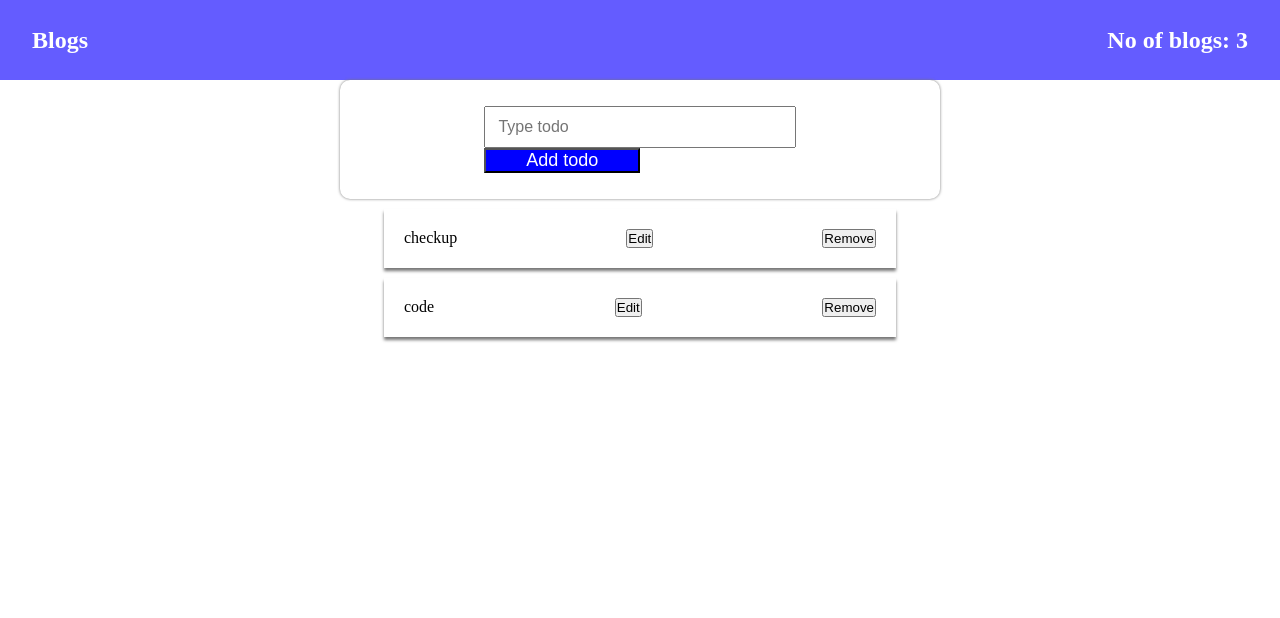
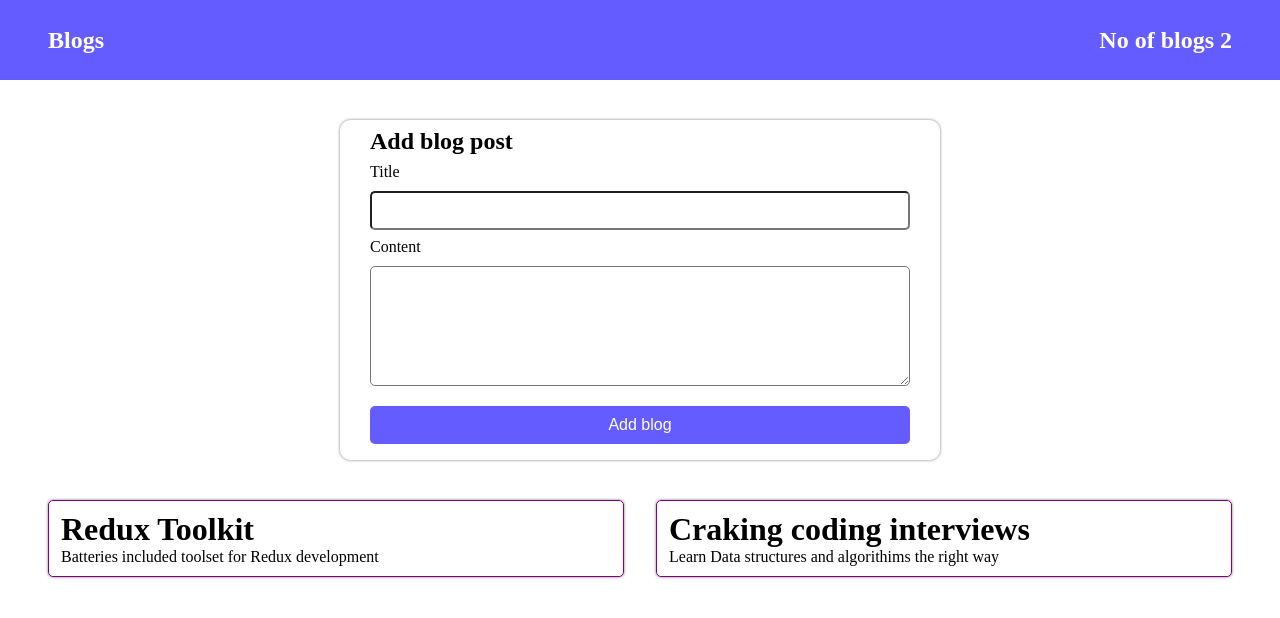
Before and after one commit to MainaMary/Blog-posts, a React (Vite) app: page / in a window 1280 px wide. Shown: the top 618 px of the page. Built offline with nearby package versions, Linux system fonts and the light colour scheme.

Commit message:
create blog posts

```diff
--- a/src/App.tsx
+++ b/src/App.tsx
@@ -1,12 +1,13 @@
 import React from "react";
 import AddTodo from "./components/AddTodo";
 import Navbar from "./components/Navbar";
-
+import BlogsForm from "./components/BlogsForm";
 function App() {
   return (
     <>
       <Navbar />
-      <AddTodo />
+      <BlogsForm />
+      {/* <AddTodo /> */}
     </>
   );
 }
--- /dev/null
+++ b/src/components/BlogsForm.tsx
@@ -0,0 +1,117 @@
+import styled from "styled-components";
+import React, { useState } from "react";
+import { useSelector, useDispatch } from "react-redux";
+import { postBlogs } from "../features/postSlice";
+import { RootState } from "../store";
+import { nanoid } from "@reduxjs/toolkit";
+import BlogsList from "./BlogsList";
+const BlogsForm = () => {
+  const dispatch = useDispatch();
+  const blogsArr = useSelector((state: RootState) => state.PostBlog);
+  console.log(blogsArr, "blogs");
+  const [title, setTitle] = useState("");
+  const [content, setContent] = useState("");
+  const handleTitle = (e: any) => {
+    setTitle(e.target.value);
+  };
+  const handleContent = (e: any) => {
+    setContent(e.target.value);
+  };
+  const checkValue = Boolean(title) && Boolean(content);
+  const handleSubmit = (e: any) => {
+    e.preventDefault();
+    if (!checkValue) return;
+    dispatch(
+      postBlogs({
+        title: title,
+        content: content,
+        id: nanoid(),
+      })
+    );
+    setContent("");
+    setTitle("");
+  };
+  return (
+    <Main>
+      <Wrapper>
+        <Form onSubmit={handleSubmit}>
+          <Box>
+            <Title>Add blog post</Title>
+          </Box>
+          <Box>
+            <Label>Title</Label>
+            <CustomInput type="text" name="title" onChange={handleTitle} />
+          </Box>
+          <Box>
+            <Label>Content</Label>
+            <CustomTextArea name="content" onChange={handleContent} />
+          </Box>
+          <Box>
+            <Button disabled={!checkValue}>Add blog</Button>
+          </Box>
+        </Form>
+      </Wrapper>
+      <Grid>
+        {blogsArr.map((blog: any, index: number) => {
+          return (
+            <BlogsList key={index} title={blog.title} content={blog.content} />
+          );
+        })}
+      </Grid>
+    </Main>
+  );
+};
+
+export default BlogsForm;
+const Main = styled.div`
+  padding: 0 48px;
+`;
+const Grid = styled.div`
+  display: grid;
+  grid-template-columns: repeat(auto-fit, minmax(20rem, 1fr));
+  grid-gap: 2rem;
+`;
+const Wrapper = styled.div`
+  display: flex;
+  justify-content: center;
+  min-height: auto;
+  width: 100%;
+  max-width: 600px;
+  margin: 40px auto;
+  box-shadow: 0 0 3px #777;
+  border-radius: 10px;
+`;
+const CustomTextArea = styled.textarea`
+  width: 100%;
+  padding: 10px;
+  border-radius: 5px;
+  height: 15vh;
+`;
+const Label = styled.label`
+  display: block;
+  margin-bottom: 10px;
+`;
+const CustomInput = styled.input`
+  width: 100%;
+  padding: 10px;
+  border-radius: 5px;
+`;
+const Title = styled.h2``;
+const Form = styled.form`
+  width: 100%;
+  padding: 0 30px;
+`;
+const Box = styled.div`
+  margin: 8px 0;
+`;
+const Button = styled.button`
+  background-color: var(--clr-primary);
+  color: #fff;
+  padding: 10px 20px;
+  width: 100%;
+  margin: 8px 0;
+  outline: none;
+  font-size: 16px;
+  border: none;
+  border-radius: 5px;
+`;
--- /dev/null
+++ b/src/components/BlogsList.tsx
@@ -0,0 +1,26 @@
+import React from "react";
+
+interface IProps {
+  title: string;
+  content: string;
+  id?: string;
+}
+const BlogsList = (props: IProps) => {
+  const { title, content } = props;
+  return (
+    <div
+      style={{
+        border: "1px solid purple",
+        width: "100%",
+        boxShadow: "0 0 3px #777",
+        padding: "10px 12px",
+        borderRadius: "5px",
+      }}
+    >
+      <h1>{title}</h1>
+      <p>{content}</p>
+    </div>
+  );
+};
+
+export default BlogsList;
--- a/src/components/Navbar.tsx
+++ b/src/components/Navbar.tsx
@@ -1,7 +1,10 @@
 import React from "react";
 import styled from "styled-components";
+import { useSelector } from "react-redux";
+import { RootState } from "../store";
 
 const Navbar = () => {
+  const blogsArr = useSelector((state: RootState) => state.PostBlog);
   return (
     <Nav>
       <div>
@@ -9,7 +12,7 @@ const Navbar = () => {
       </div>
 
       <div>
-        <Items> No of blogs: 3</Items>
+        <Items> {`No of blogs ${blogsArr.length}`}</Items>
       </div>
     </Nav>
   );
@@ -18,7 +21,7 @@ const Navbar = () => {
 export default Navbar;
 const Nav = styled.nav`
   height: 10vh;
-  padding: 0 32px;
+  padding: 0 48px;
   display: flex;
   justify-content: space-between;
   background-color: var(--clr-primary);
--- a/src/features/postSlice.tsx
+++ b/src/features/postSlice.tsx
@@ -1,6 +1,10 @@
 import { createSlice, PayloadAction } from "@reduxjs/toolkit";
-
-const initialState = [
+interface PostProps {
+  title: string;
+  content: string;
+  id?: string;
+}
+const initialState: any = [
   {
     title: "Redux Toolkit",
     content: "Batteries included toolset for Redux development",
@@ -11,10 +15,12 @@ const initialState = [
   },
 ];
 export const postSlice = createSlice({
-  name: "create-blogs",
+  name: "PostBlog",
   initialState,
   reducers: {
-    postBlogs: (state, action: PayloadAction<any>) => {},
+    postBlogs: (state, action: PayloadAction<any>) => {
+      state.push(action.payload);
+    },
   },
 });
 
```
